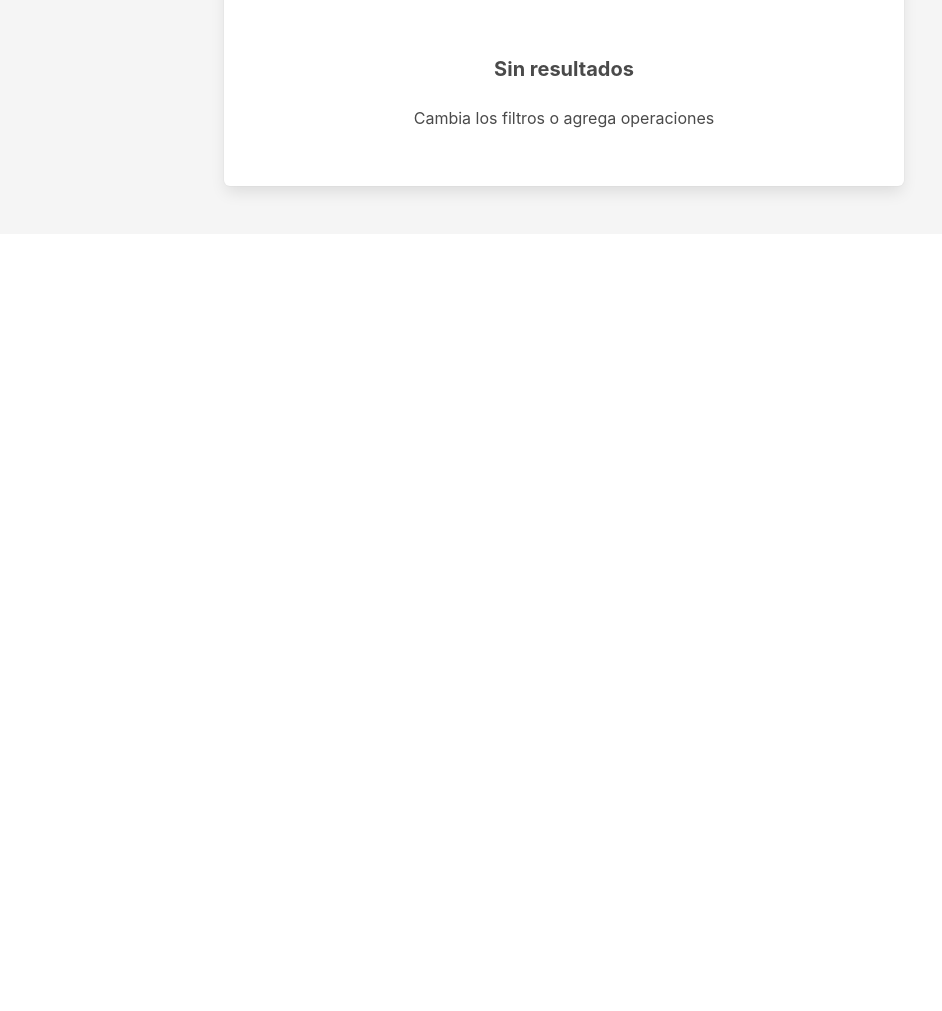
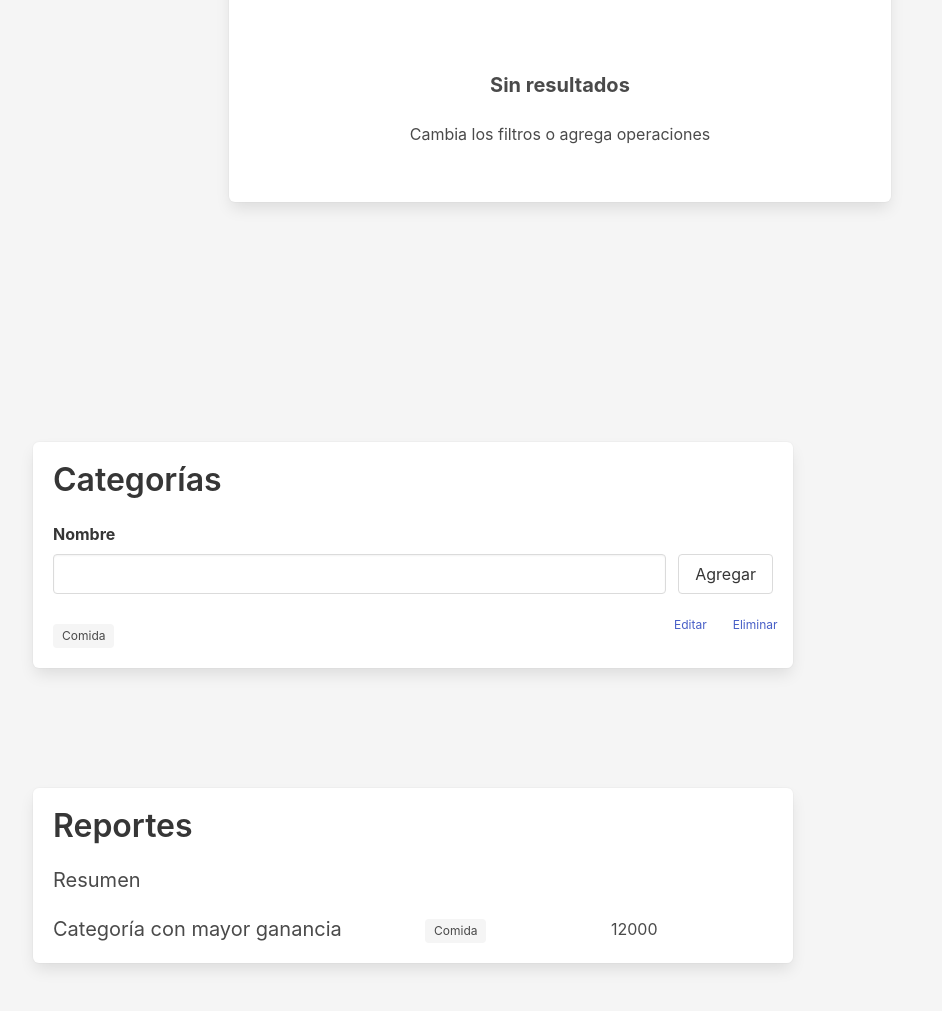
Before and after one commit to Carolinalmrz89/AhorrADAs, a plain HTML site: page index.html in a window 1280 px wide. Shown: the part 1238-2249 px from the top of the page, without its empty margins (227-1169 px from the left). Before the commit the page ends 1472 px from the top, so only its background shows below. Drawn offline with nearby package versions, Linux system fonts and the light colour scheme.

Commit message:
Se agregaróonsecciÃones: Categorías y Reportes

```diff
--- a/index.html
+++ b/index.html
@@ -42,6 +42,7 @@
 
     <!----------- SECTION OPERACIONES ----------->
     <section class="section mt-5">
+      <div class="container">
       <div class="columns">
         <div class="column is-offset-1 is-3">
           <article class="box">
@@ -156,14 +157,18 @@
             </div>
 
             <div class="columns">
-              <div class="column is-12">
-                <img
-                  class="image mt-6"
-                  src="./Imgs/img_operaciones.svg"
-                  alt="imagen-operaciones"
-                />
+              <div class="column is-12 p-6">
+                <figure class="image">
+                  <img
+                    class="image mt-6"
+                    src="./Imgs/img_operaciones.svg"
+                    alt="imagen-operaciones"
+                  />
+
+                </figure>
               </div>
             </div>
+
             <div class="columns has-text-centered">
               <div class="column is-12 py-6">
                 <h2 class="subtitle has-text-weight-bold">Sin resultados</h2>
@@ -173,6 +178,96 @@
           </article>
         </div>
       </div>
+    </div>
+    </section>
+
+    <!------------ SECTION NUEVA OPERACION ------------->
+    <section class="section mt-5">
+      <div class="container">
+
+      </div>
+    </section>
+
+    <!------------- SECCION CATEGORIAS -------------->
+    <section class="section mt-5">
+      <div class="container">
+        <div class="columns">
+          <div class="column is-8 is-offset-2">
+            <article class="box">
+              <h2 class="title">Categorías</h2>
+
+              <form action="">
+                <label for="nombre" class="label">Nombre</label>
+                <div class="field is-grouped">
+                  <div class="control is-expanded">
+                    <input type="text" class="input">
+                  </div>
+                  <div class="control">
+                    <button class="button">Agregar</button>
+                  </div>
+                </div>
+              </form>
+
+              <div class="columns">
+                <div class="column">
+                  <div class="columns mt-4">
+                      <div class="column is-10">
+                        <p class="tag">Comida</p>
+                      </div>
+                      <div class="column is-2">
+                        <div class="columns has">
+                          <button class="button is-ghost is-small">Editar</button>
+                          <button class="button is-ghost is-small">Eliminar</button>
+                        </div>
+
+                      </div>
+
+                  </div>
+                </div>
+              </div>
+            </article>
+
+          </div>
+
+        </div>
+      </div>
+    </section>
+
+    <!---------- SECTION REPORTES ------------>
+
+    <section class="section mt-5">
+      <div class="container">
+        <div class="columns">
+          <div class="column is-8 is-offset-2">
+            <article class="box">
+              <div class="columns">
+                <div class="column">
+                  <h2 class="title">Reportes</h2>
+                </div>
+              </div>
+
+              <div class="columns">
+                <div class="column">
+                  <h3 class="subtitle">Resumen</h3>
+                </div>
+              </div>
+
+              <div class="columns">
+                <div class="column is-6">
+                  <h4 class="subtitle">Categoría con mayor ganancia</h4>
+                </div>
+                <div class="column is-3">
+                  <p class="tag">Comida</p>
+                </div>
+                <div class="column is-3">
+                  <p>12000</p>
+                </div>
+              </div>
+
+            </article>
+          </div>
+        </div>
+      </div>
     </section>
 
     <script src="./index.js"></script>
```
